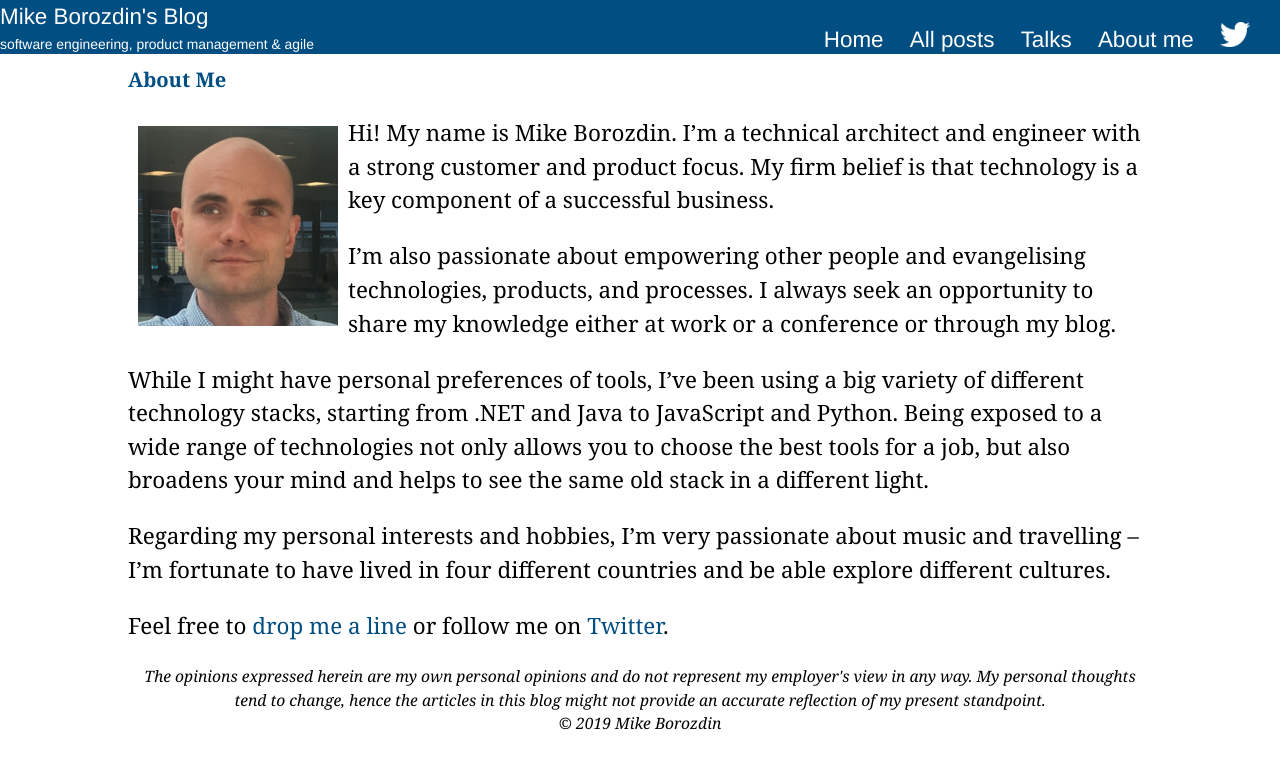
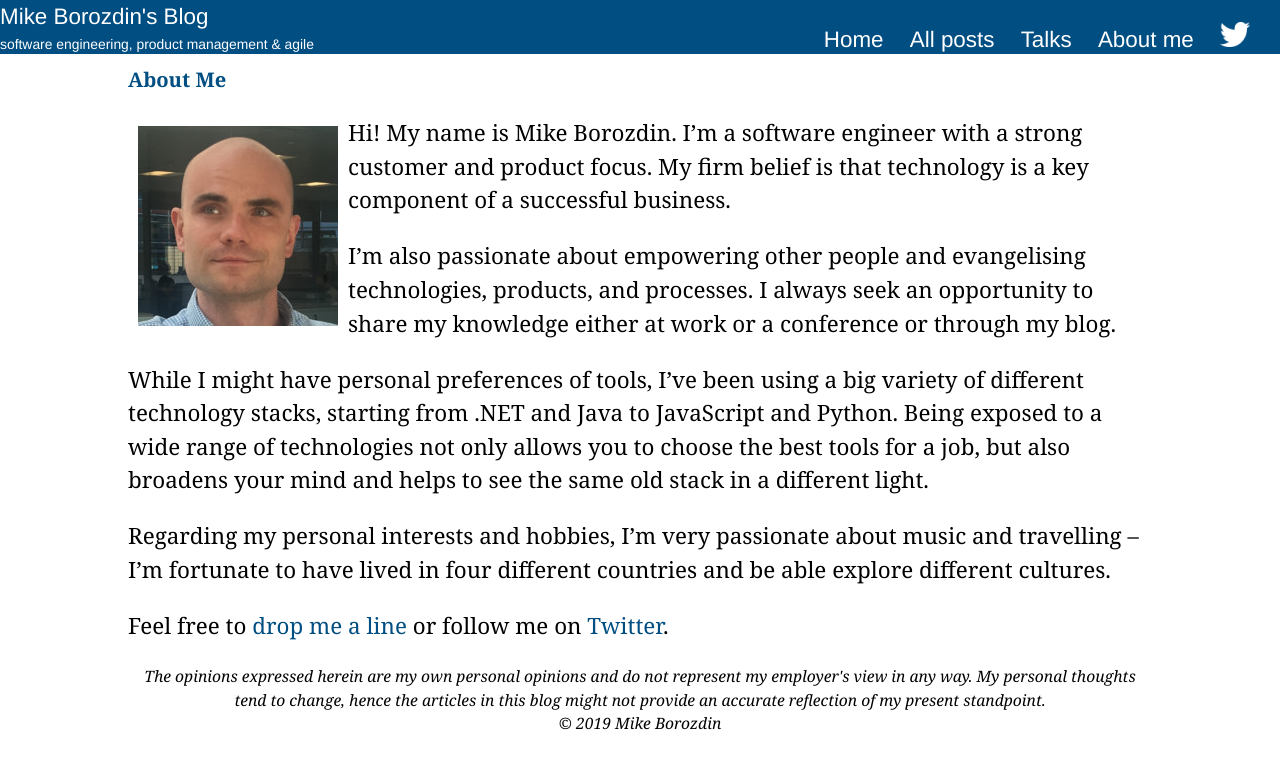
Before and after one commit to mikeborozdin/mikeborozdin.github.io, a Jekyll site: the page built from about.md, in a window 1280 px wide. Shown: the top 769 px of the page. Built offline with Jekyll 4.4.1, drawn with Linux system fonts in a browser that asks for light colours.

Commit message:
updated about & talks

```diff
--- a/about.md
+++ b/about.md
@@ -4,7 +4,7 @@
 permalink: /about/
 ---
 ![Mike Borozdin](/images/about/photo.jpeg){: .photo}
-Hi! My name is Mike Borozdin. I'm a technical architect and engineer with a strong customer and product focus. My firm belief is that technology is a key component of a successful business.
+Hi! My name is Mike Borozdin. I'm a software engineer with a strong customer and product focus. My firm belief is that technology is a key component of a successful business.
 
 I'm also passionate about empowering other people and evangelising technologies, products, and processes. I always seek an opportunity to share my knowledge either at work or a conference or through my blog.
 
```
Also changed, not shown: talks.md (+1 -0 lines).
